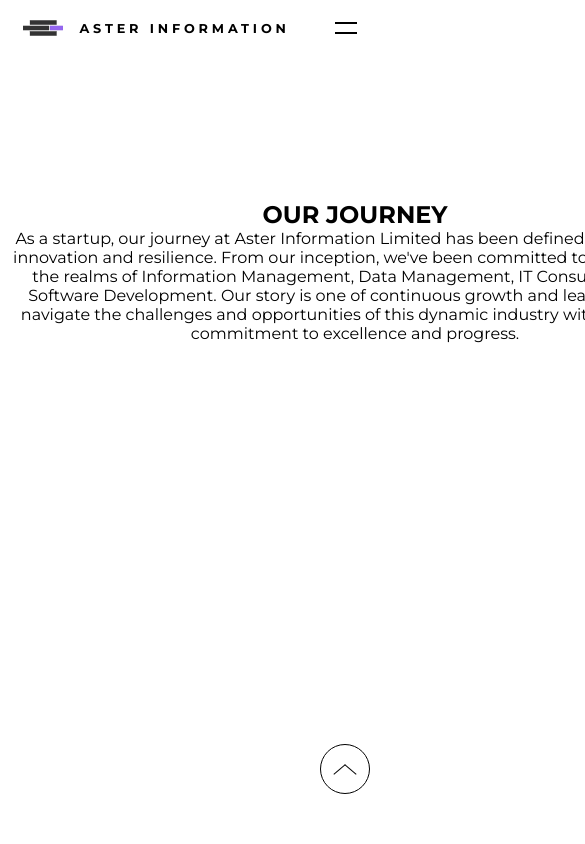
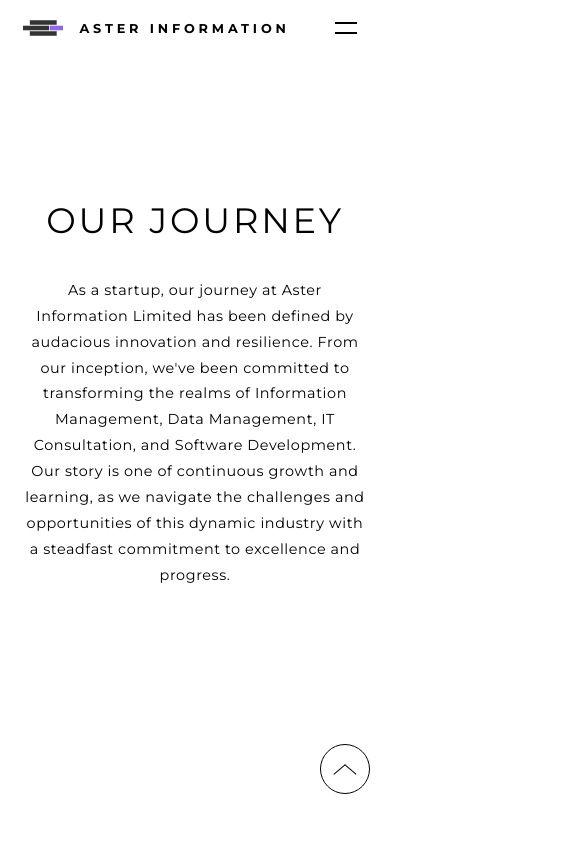
Before and after one commit to Moamal-2000/aster-information, a React (Vite) app: page /about in a window 390 px wide. Shown: the top 844 px of the page, 585 px wide, since content can reach past the window. Built offline with nearby package versions, Linux system fonts and the light colour scheme.

Commit message:
feat: AboutHeroSection fully responsive

```diff
--- a/src/Components/Pages/About/AboutHeroSection/AboutHeroSection.module.scss
+++ b/src/Components/Pages/About/AboutHeroSection/AboutHeroSection.module.scss
@@ -1,15 +1,89 @@
 @import "src/Styles/mixins.scss";
 
 .aboutHeroSection {
-  padding-top: 60px;
+  padding-top: 55px;
   margin: 0 auto;
   width: 710px;
   text-align: center;
 }
 
+@include small {
+  .aboutHeroSection {
+    width: 370px;
+  }
+}
+
+@media (max-width: 620px) {
+  .aboutHeroSection {
+    width: var(--container-width);
+  }
+}
+
+@include very-small {
+  .aboutHeroSection {
+    padding-top: 0;
+  }
+}
+
 .aboutHeroSection>h1 {
+  margin-bottom: 52px;
+  letter-spacing: .08em;
+  line-height: 1.5em;
+  font-weight: 400;
+  font-size: 4rem;
+}
 
+@include medium {
+  .aboutHeroSection>h1 {
+    font-size: 3rem;
+  }
+}
+
+@include small {
+  .aboutHeroSection>h1 {
+    font-size: 2.2rem;
+  }
+}
+
+@media (max-width: 620px) {
+  .aboutHeroSection>h1 {
+    margin-bottom: 30px;
+  }
+}
+
+@include very-small {
+  .aboutHeroSection>h1 {
+    font-size: 1.8rem;
+  }
 }
 
 .aboutHeroSection>p {
+  letter-spacing: .04em;
+  line-height: 1.8em;
+  font-size: 1.5rem;
+  text-wrap: balance;
 }
+
+@include medium {
+  .aboutHeroSection>p {
+    font-size: 1.2rem;
+  }
+}
+
+@include small {
+  .aboutHeroSection>p {
+    font-size: 1rem;
+  }
+}
+
+@media (max-width: 620px) {
+  .aboutHeroSection>p {
+    font-size: .9rem;
+  }
+}
+
+@include very-small {
+  .aboutHeroSection>p {
+    font-size: .8rem;
+  }
+}
```
